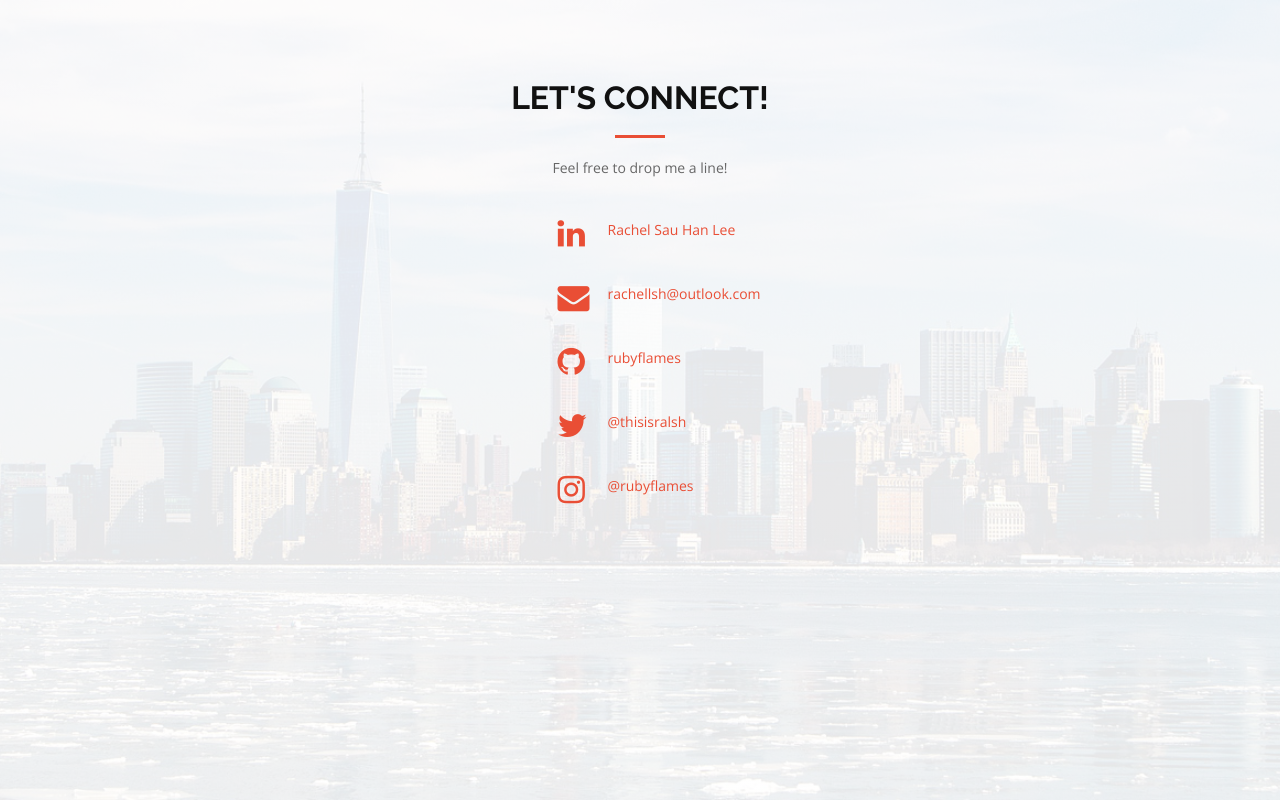
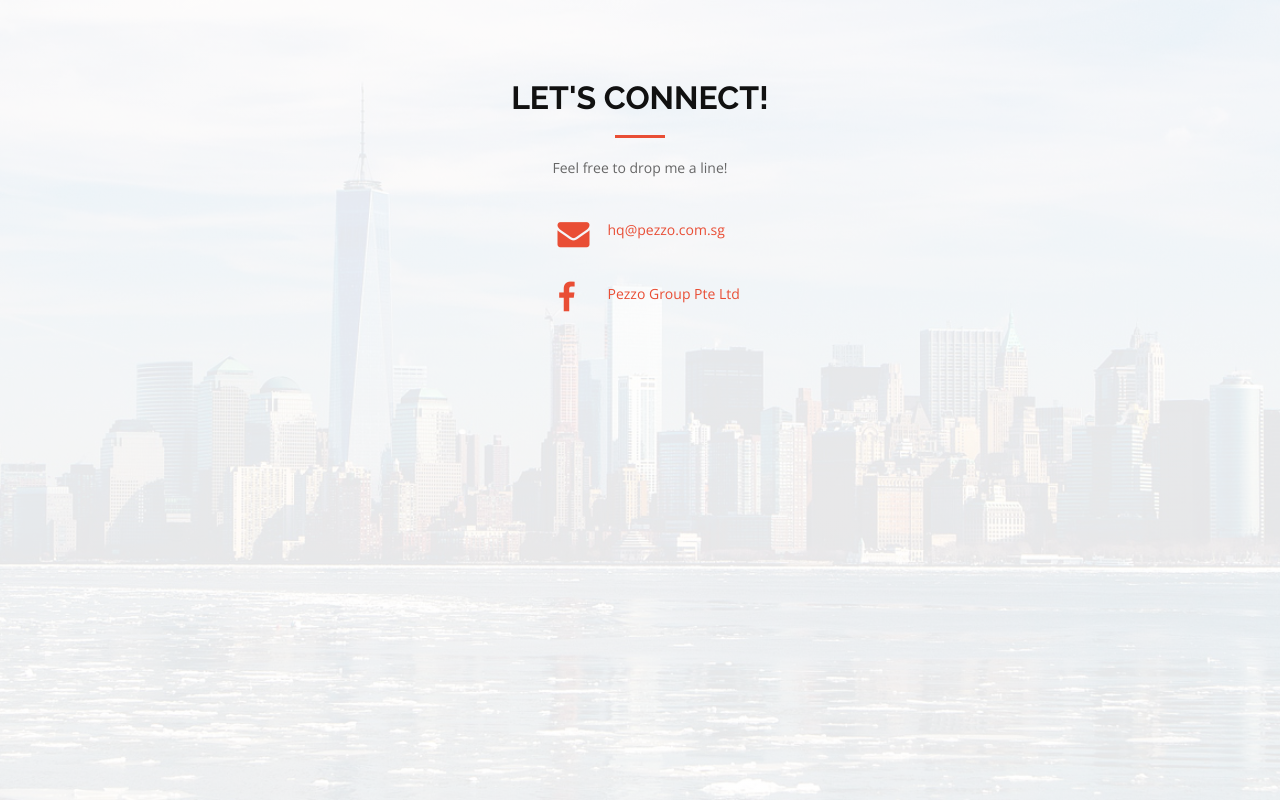
Before and after one commit to rubyflames/pzgrp, a plain HTML site: page index.html in a window 1280 px wide. Shown: the part 2607-3407 px from the top of the page. Drawn offline with nearby package versions, Linux system fonts and the light colour scheme.

Commit message:
added email and facebook to contact section

```diff
--- a/index.html
+++ b/index.html
@@ -304,22 +304,27 @@
       <div class="row">
         <div class="col-md-3 col-md-push-5">
           <div class="info">
-            <div>
+            <!-- <div>
               <i class="fa fa-linkedin" href="https://www.linkedin.com/in/rachel-sau-han-lee/"></i>
               <p> <a href="https://www.linkedin.com/in/rachel-sau-han-lee/">Rachel Sau Han Lee</a></p>
+            </div> -->
+
+            <div>
+              <i class="fa fa-envelope" href="mailto:hq@pezzo.com.sg"></i>
+              <p> <a href="mailto:hq@pezzo.com.sg">hq@pezzo.com.sg</p>
             </div>
 
             <div>
-              <i class="fa fa-envelope" href="mailto:rachellsh@outlook.com"></i>
-              <p> <a href="mailto:rachellsh@outlook.com">rachellsh@outlook.com</p>
+              <i class="fa fa-facebook" href="https://www.facebook.com/pezzogroup/"></i>
+              <p> <a href="https://www.facebook.com/pezzogroup/">Pezzo Group Pte Ltd</a></p>
             </div>
 
-            <div>
+            <!-- <div>
               <i class="fa fa-github" href="https://github.com/rubyflames/"></i>
               <p> <a href="https://github.com/rubyflames/">rubyflames</a></p>
-            </div>
+            </div> -->
 
-            <div>
+            <!-- <div>
               <i class="fa fa-twitter" href="https://twitter.com/thisisralsh/"></i>
               <p> <a href="https://twitter.com/thisisralsh/">@thisisralsh</a></p>
             </div>
@@ -327,7 +332,7 @@
             <div>
               <i class="fa fa-instagram" href="https://www.instagram.com/rubyflames/"></i>
               <p> <a href="https://www.instagram.com/rubyflames/">@rubyflames</a></p>
-            </div>
+            </div> -->
           </div>
         </div>
       </div>
```
